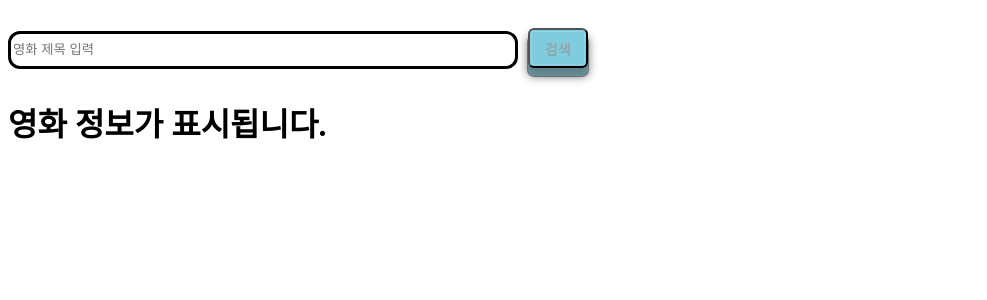
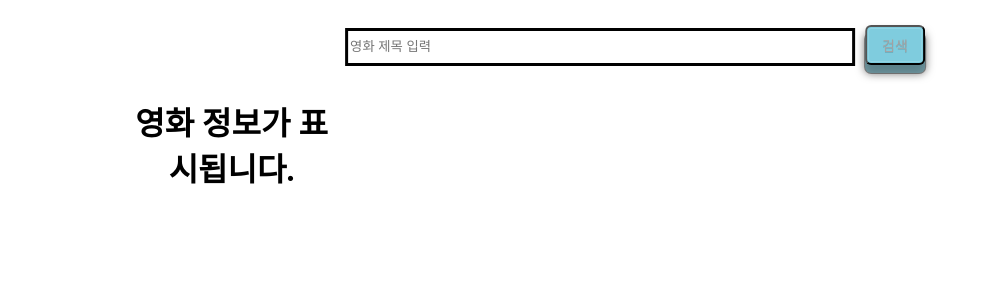
Before and after one commit to bak3839/Sortware_Project1_Front, a Next.js app: page /infos/search in a window 1280 px wide. Shown: the top 300 px of the page, without its empty margins (0-987 px from the left). Built offline with nearby package versions, Linux system fonts and the light colour scheme.

Commit message:
create title preview under the search bar

```diff
--- a/pages/infos/search.js
+++ b/pages/infos/search.js
@@ -1,7 +1,7 @@
 import styles from '@/styles/Home.module.css'
-import React from 'react';
 import movie from '../movie_data.json'
-import { useState, useEffect } from 'react';
+import { useState, useEffect, React } from 'react';
+import useDebounce from './useDebounce';
 
 function Card(props) {
     let url = "https://image.tmdb.org/t/p/w200";
@@ -10,14 +10,17 @@ function Card(props) {
     let page = '/infos/' + index;
 
     return (
+        <div className={styles.card_container}>
             <a href={page}>
                 <div className={styles.card}>
-                <img className={styles.image} src={url+path}></img>
+                    <img className={styles.image} src={url + path}></img>
                     <p>{props.title}</p>
                 </div>
             </a>
+        </div>
     )
 }
+
 
 function find(search_title) {
     let list = [];
@@ -25,8 +28,9 @@ function find(search_title) {
     let poster_path;
     let id;
 
-    for(let i = 0; i < movie.movie_data.length; i++) {
-        if(movie.movie_data[i].title.includes(search_title)) {
+    for (let i = 0; i < movie.movie_data.length; i++) {
+        if (movie.movie_data[i].title.includes(search_title)) {
+
             id = movie.movie_data[i].id;
             title = movie.movie_data[i].title;
             poster_path = movie.movie_data[i].poster_path;
@@ -37,28 +41,74 @@ function find(search_title) {
 
     return list;
 }
+/**
+ * 제목으로 연관 영화 검색해서 미리보기 리스트 반환
+ * @param {*} title
+ */
+function searchList(title) {
+    let list = [];
+    let cnt = 0;
+
+    for (let i = 0; i < movie.movie_data.length; i++) {
+        if(cnt > 10) break;
+
+        if (movie.movie_data[i].title.includes(title)) {
+            cnt = cnt + 1;
+
+            let page = '/infos/' + i;
+            let title = movie.movie_data[i].title;
+            list.push(<a href={page}><li key={i}>{title}</li></a>);
+        }
+    }
+
+    return (
+        <div className={styles.list}>
+            <ul key={1}>
+                {list}
+            </ul>
+        </div>
+    )
+}
 
 function Main() {
-    const [flag,setFlag] = useState(true);
+    const [flag, setFlag] = useState(true);
     const [title, setTitle] = useState("");
     const [list, setList] = useState(null);
+    const [movie, setMovie] = useState(null);
+
+    const debounceValue = useDebounce(title);
+
+    useEffect(() => {
+        const getMovies = async () => {
+            console.log(debounceValue);
+            setList(searchList(debounceValue));
+            setFlag(false);
+        }
+        if (debounceValue) getMovies();
+    }, [debounceValue]);
 
     return (
-        <div>
+        <div className={styles.test}>
+            <div className={styles.search}>
+                <div className={styles.searchBox}>
                     <input type='text' value={title} className={styles.textBox} placeholder='영화 제목 입력' onChange={(e) => {
-                console.log(e.target.value);
                         setTitle(e.target.value);
                     }}></input>
-
                     <button className={styles.btn3d} onClick={() => {
-                console.log(title);
-                setList(find(title));
+                        setMovie(find(title));
                         setFlag(false);
                     }}>검색</button>
+                    {flag ? null : list}
+                </div>
+            </div>
 
-            <div>
-                {flag ? <h1>영화 정보가 표시됩니다.</h1> : list}
+            <div className={styles.container}>
+                <div className={styles.grid}>
+                    {flag ? <h1>영화 정보가 표시됩니다.</h1> : movie}
+                    {/* {title ? list : <h1>영화 정보가 표시됩니다.</h1>} */}
                 </div>
+            </div>
+
         </div>
     )
 }
--- /dev/null
+++ b/pages/infos/useDebounce.js
@@ -0,0 +1,16 @@
+import { useEffect, useState } from "react";
+
+export default function useDebounce(value, delay = 500) {
+    const [debounceValue, setDebounceValue] = useState(value);
+
+    useEffect(() => {
+        const handler = setTimeout(() => {
+            setDebounceValue(value);
+        }, delay);
+        return () => {
+            clearTimeout(handler);
+        };
+    }, [value, delay]);
+
+    return debounceValue;
+}
--- a/styles/Home.module.css
+++ b/styles/Home.module.css
@@ -1,3 +1,4 @@
+
 .main {
   display: flex;
   flex-direction: column;
@@ -39,16 +40,20 @@
   font-family: var(--font-mono);
 }
 
+.container {
+  margin: 0 auto;
+  width: 80%;
+  height: 100%;
+}
+
 .grid {
   display: grid;
-  grid-template-columns: repeat(4, minmax(25%, auto));
-  width: var(--max-width);
-  max-width: 100%;
-}
-
-.image {
-  width: 100%;
-  height: 100%;
+  /* grid-template-columns: repeat(auto-fill, minmax(20%, auto));
+  grid-template-rows: repeat(auto-fill, minmax(20%, auto)); */
+  grid-template: auto/repeat(5,1fr);
+  align-items: flex-start;
+  row-gap: 10px;
+  column-gap: 10px;
 }
 
 .btn3d {
@@ -83,18 +88,75 @@
   width: 500px;
   height: 30px;
   border: solid 3px black;
-  border-radius: 12px;
+
+}
+
+.search {
+  width: 100%;
+  height: 69px;
+  margin: 0 auto;
+}
+
+.searchBox {
+  position: absolute;
+  top: 5%;
+  left: 50%;
+  transform: translate(-50%, -50%);
+  z-index: 2;
+}
+
+.list {
+  position: absolute;
+  left: 0;
+  top: 59px;
+  width: 500px;
+  margin: 0 auto;
+  border: solid 3px black;
+  border-bottom-left-radius: 13px;
+  border-bottom-right-radius: 13px;
+  padding: 1px 2px;
+  background-color: rgb(221, 219, 219);
+}
+
+.list a {
+  color: #000000;
+  text-decoration: none;
+}
+
+.list ul {
+  padding: 4px 0px;
+  font-size: 16px;
+  list-style: none;
+  list-style-position: inside;
+  list-style-image: url("../pages/infos/marker.png");
+}
+
+.list li {
+  padding: 5px 4px;
+  text-align: left;
+  /* background: url("../pages/infos/marker.png") no-repeat;
+  background-size: 20px 20px; */
+}
+
+.list li:hover {
+  background: rgb(158, 157, 157);
+  text-decoration: none;
+
+}
+
+.card_container {
+  width: 100%;
+  margin: 0 auto;
 }
 
 .card {
-
-  margin: 10px;
-  padding: 1rem 1.2rem;
+  margin: 5px;
+  padding: 12px 3px;
   border-radius: 12px;
   background-color: rgba(210, 210, 204, 0.591);
   border: 2px solid black;
   /* -webkit-transition: background-color 200ms, border-radius 200ms, border 200ms;*/
-
+  width: 230px;
   display: inline-block;
 }
 
@@ -117,9 +179,28 @@
 .card p {
   margin: 0;
   opacity: 0.6;
-  font-size: 0.9rem;
+  font-size: 1vh;
   line-height: 1.5;
-  max-width: 30ch;
+  width: 200px;
+}
+
+.carda {
+  padding: 1rem 1.2rem;
+  margin: 10px;
+  width: 243px;
+  height: 340px;
+}
+
+.image {
+  width: 200px;
+  height: 285px;
+  object-fit: cover;
+}
+
+.test {
+  width: 100%;
+  text-align: center;
+  margin: 0 auto;
 }
 
 .center {
--- a/styles/globals.css
+++ b/styles/globals.css
@@ -105,3 +105,7 @@ a {
     color-scheme: dark;
   }
 } */
+
+body {
+  color: black;
+}
```
Also changed, not shown: pages/infos/marker.png (added). Lines whose indentation alone changed are shown as unchanged.
